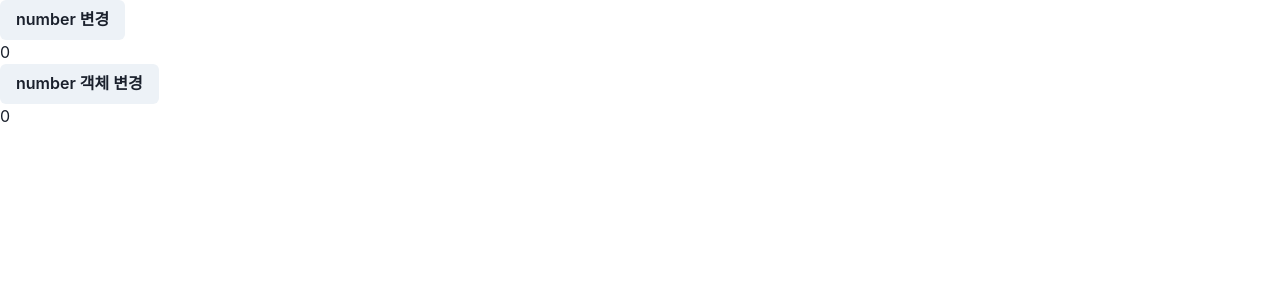
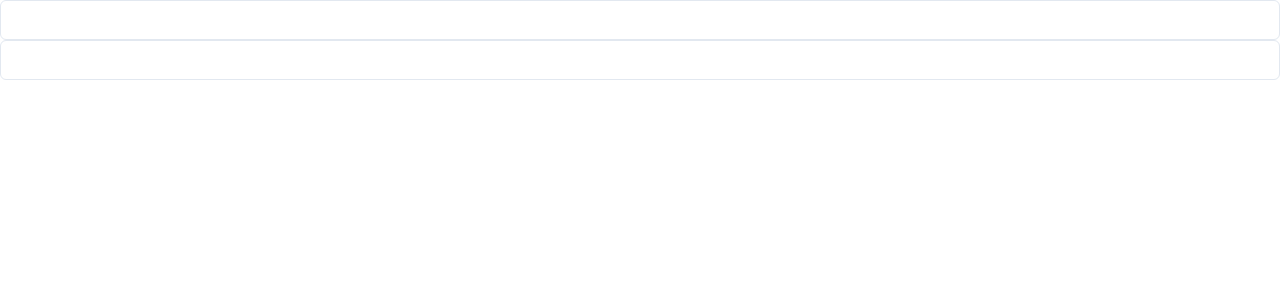
Before and after one commit to Seunggyo/react20231031, a React (Create React App) app: page / in a window 1280 px wide. Shown: the top 300 px of the page. Built offline with nearby package versions, Linux system fonts and the light colour scheme.

Commit message:
객체 복사에 관련한 연습

```diff
--- a/src/App.js
+++ b/src/App.js
@@ -1,34 +1,26 @@
 import { useState } from "react";
-import { Box, Button, Text } from "@chakra-ui/react";
+import { Box, Input, Text } from "@chakra-ui/react";
 
 function App() {
-  // set ... 메소드 상태 변경 할 수 있음
-  // 상태가 같은지 아닌지 판단 해서 re-render 결정
+  const [message, setMessage] = useState("");
+  const [obj, setObj] = useState({ message: "" });
 
-  const [number, setNumber] = useState(0);
+  function handleObjectMessageChange(e) {
+    // const newObj = { ...obj };
+    // newObj.message = e.target.value;
+    // setObj(newObj);
+    setObj({ ...obj, message: e.target.value });
+  }
 
-  const [numberObject, setNumberObject] = useState({ number: 0 });
   return (
     <>
       <Box>
-        <Button onClick={() => setNumber(number + 1)}>number 변경</Button>
-        <Text>{number}</Text>
+        <Input value={message} onChange={(e) => setMessage(e.target.value)} />
+        <Text>{message}</Text>
       </Box>
       <Box>
-        <Button
-          // onClick={() => {
-          //   numberObject.number = numberObject.number + 1;
-          //   setNumberObject(numberObject);
-          //}}
-          onClick={() => {
-            const newNumberObject = { ...numberObject };
-            newNumberObject.number = newNumberObject.number + 1;
-            setNumberObject(newNumberObject);
-          }}
-        >
-          number 객체 변경
-        </Button>
-        <Text>{numberObject.number}</Text>
+        <Input value={obj.message} onChange={handleObjectMessageChange} />
+        <Text>{obj.message}</Text>
       </Box>
     </>
   );
```
